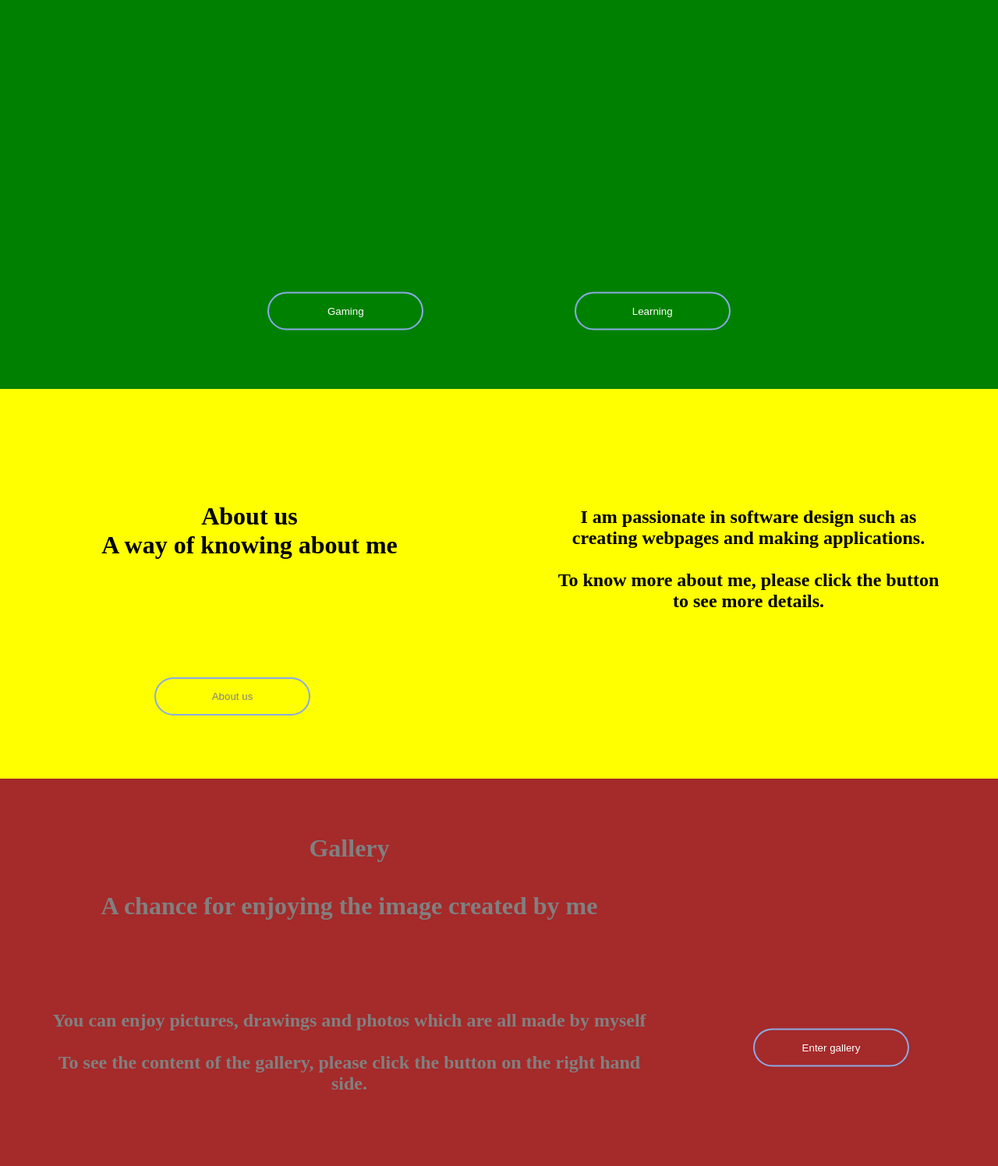
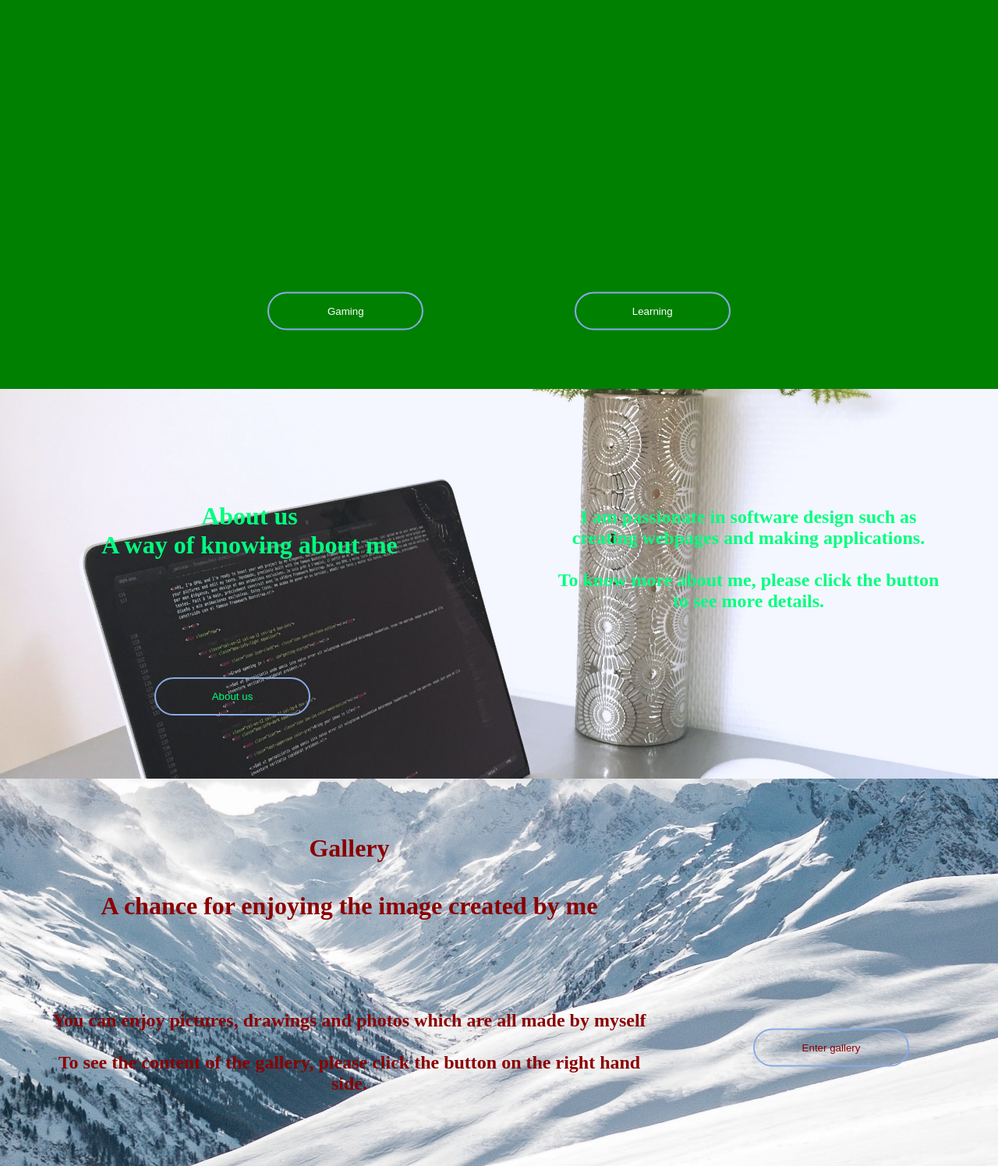
Before and after one commit to AHZHONG1/My-webpage-design, a PHP site: page / in a window 1280 px wide. Shown: the part 51-1547 px from the top of the page at 78% size. Run offline with PHP 8.4, Linux system fonts and the light colour scheme.

Commit message:
Update CSS

```diff
--- a/CSS/style.css
+++ b/CSS/style.css
@@ -6,7 +6,6 @@ body {
     margin: 0;
     padding: 0;
     border: 0;
-
 }
 
 .header {
@@ -24,11 +23,14 @@ body {
     width: 25px;
 }
 
-#icon_upper {}
+#icon_upper {
+}
 
-#icon_middle {}
+#icon_middle {
+}
 
-#icon_lower {}
+#icon_lower {
+}
 
 #Title {
     text-align: center;
@@ -58,7 +60,7 @@ a {
 .main {
     height: 500px;
     position: relative;
-    background: green;
+    background-color: green;
 }
 
 #main_button {
@@ -68,7 +70,7 @@ a {
     transform: translate(-50%, -50%);
     width: 75%;
     display: flex;
-    justify-content:space-evenly;
+    justify-content: space-evenly;
 }
 
 button {
@@ -107,13 +109,11 @@ button:hover {
 
 .toAbout_us {
     height: 500px;
-    background: yellow;
+    background-image: url("../images/programming.jpg");
+    background-size: 100%;
+    background-position: center;
     position: relative;
-<<<<<<< HEAD
     color: springgreen;
-=======
-    color: gray;
->>>>>>> 50bbd63073fc02f7aa48c57948dbbb09b4673cbd
 }
 
 #About_us_title {
@@ -123,12 +123,6 @@ button:hover {
     top: 10%;
     left: 5%;
     text-align: center;
-<<<<<<< HEAD
-
-=======
-    text-transform:
-    /*transform:translate(-10%, -10%);*/
->>>>>>> 50bbd63073fc02f7aa48c57948dbbb09b4673cbd
 }
 
 #About_us_description {
@@ -145,21 +139,21 @@ button:hover {
     position: absolute;
     top: 70%;
     left: 22.5%;
-    transform:translateX(-50%);
-    color: gray;
+    transform: translateX(-50%);
+    color: springgreen;
 }
 
 .toGallery {
-    color: gray;
+    color: darkred;
     height: 500px;
-    background: brown;
+    background-image: url("../images/snow.jpg");
+    background-position: center;
     position: relative;
 }
 
 #Gallery_title {
     position: absolute;
     text-align: center;
-
     width: 60%;
     height: 30%;
     top: 10%;
@@ -180,16 +174,19 @@ button:hover {
     top: 65%;
     left: 82.5%;
     transform: translate(-50%, -50%);
+    color: darkred;
 }
 
 .toCreateAccount {
     height: 500px;
-    background: orange;
+    background-image: url("../images/information.jpg");
+    background-size: 100%;
+    background-position: center;
     position: relative;
+    color: white;
 }
 
 #CreateAccount_description {
-    color: gray;
     position: absolute;
     text-align: center;
     width: 90%;
@@ -200,7 +197,6 @@ button:hover {
 
 #CreateAccount_directionMessage {
     position: absolute;
-    color: gray;
     text-align: center;
     width: 60%;
     height: 20%;
@@ -226,9 +222,9 @@ button:hover {
     text-align: center;
 }
 
-.footer_list ul li{
+.footer_list ul li {
     color: white;
-    list-style-type:circle;
+    list-style-type: circle;
 }
 
 #footer_copyright {
```
Lines whose indentation alone changed are shown as unchanged.
